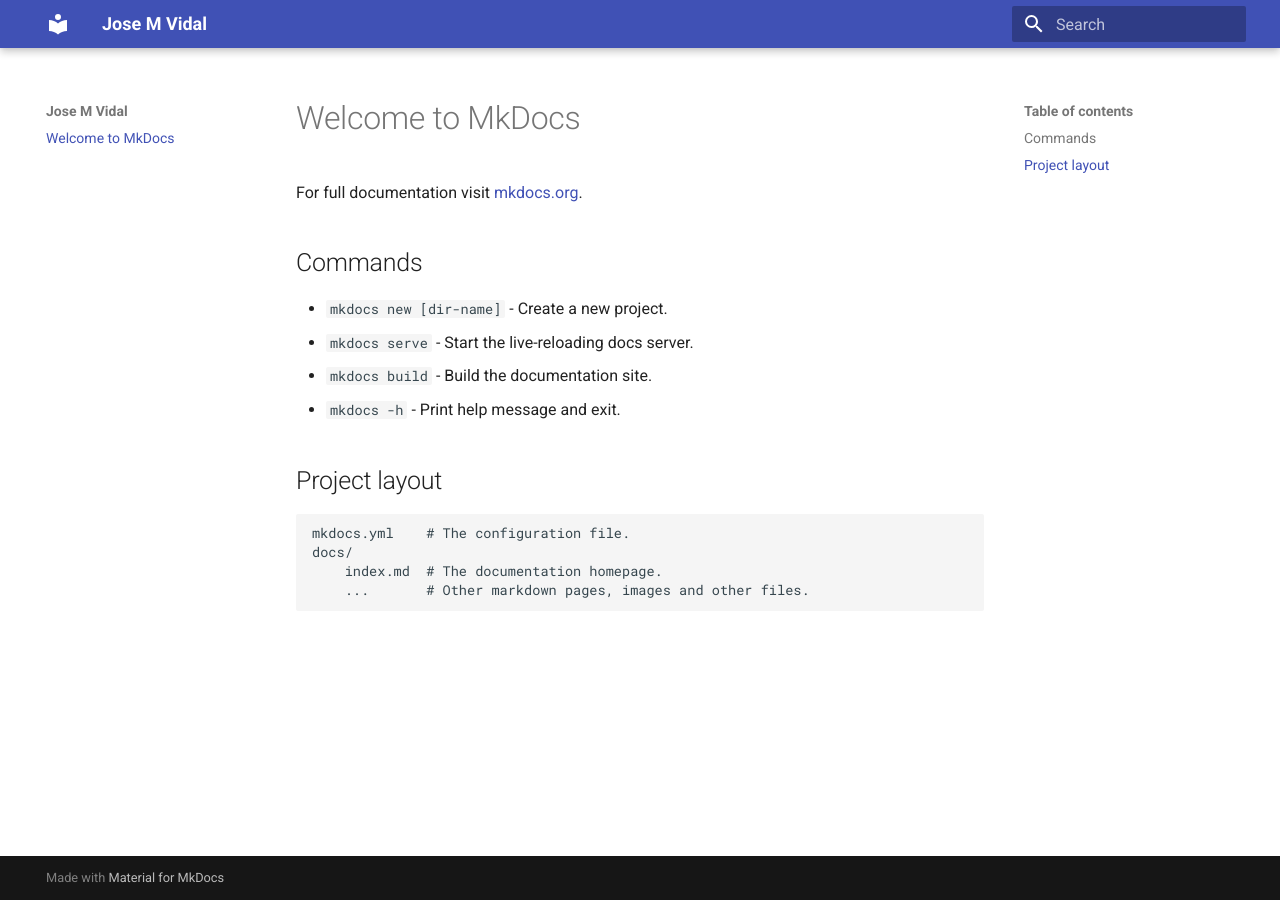
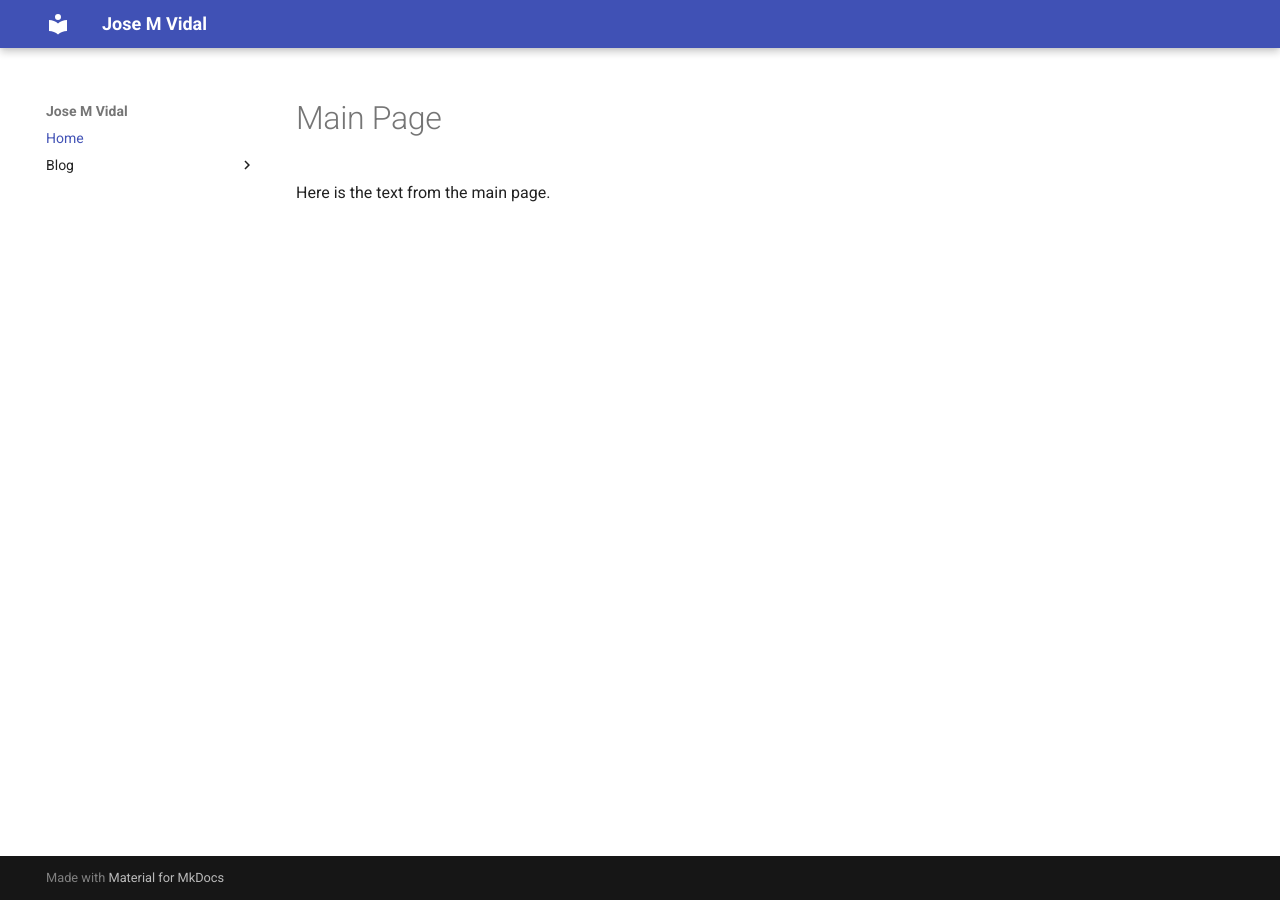
Before and after one commit to josemvidal/josemvidal.github.io, an MkDocs documentation site: the page built from docs/index.md, in a window 1280 px wide. Built offline with MkDocs 1.6.1 and Material for MkDocs 9.7.7, drawn with Linux system fonts in a browser that asks for light colours.

Commit message:
Setup blog

```diff
--- a/docs/index.md
+++ b/docs/index.md
@@ -1,17 +1,3 @@
-# Welcome to MkDocs
+# Main Page
 
-For full documentation visit [mkdocs.org](https://www.mkdocs.org).
-
-## Commands
-
-* `mkdocs new [dir-name]` - Create a new project.
-* `mkdocs serve` - Start the live-reloading docs server.
-* `mkdocs build` - Build the documentation site.
-* `mkdocs -h` - Print help message and exit.
-
-## Project layout
-
-    mkdocs.yml    # The configuration file.
-    docs/
-        index.md  # The documentation homepage.
-        ...       # Other markdown pages, images and other files.
+Here is the text from the main page.
--- a/mkdocs.yml
+++ b/mkdocs.yml
@@ -1,3 +1,10 @@
 site_name: Jose M Vidal
 theme:
   name: material
+plugins:
+  - blog
+
+nav:
+  - Home: index.md
+  - Blog:
+    - blog/index.md
```
Also changed, not shown: docs/blog/index.md (added, +2 -0 lines), docs/blog/posts/hello.md (added, +12 -0 lines), 2 other files.
